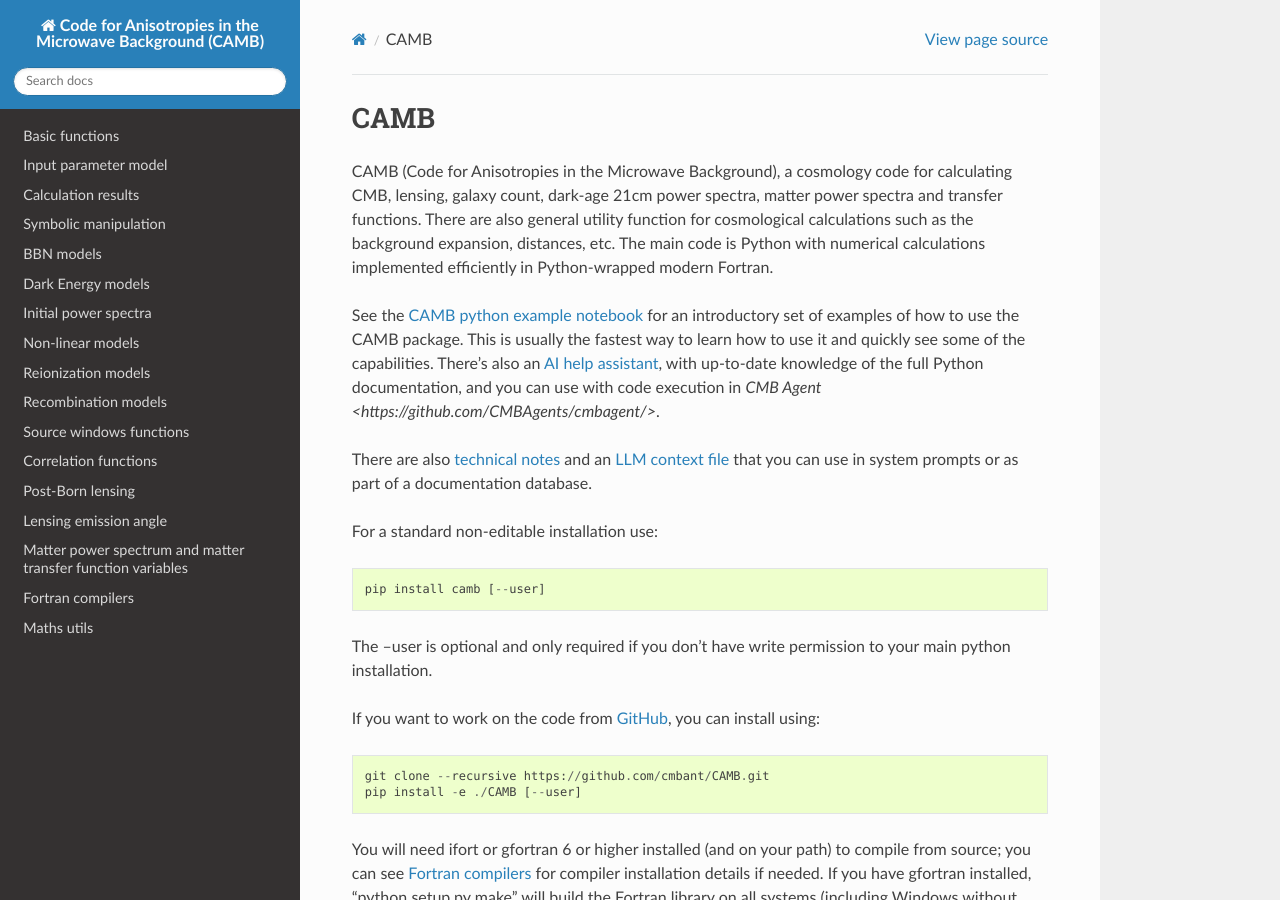
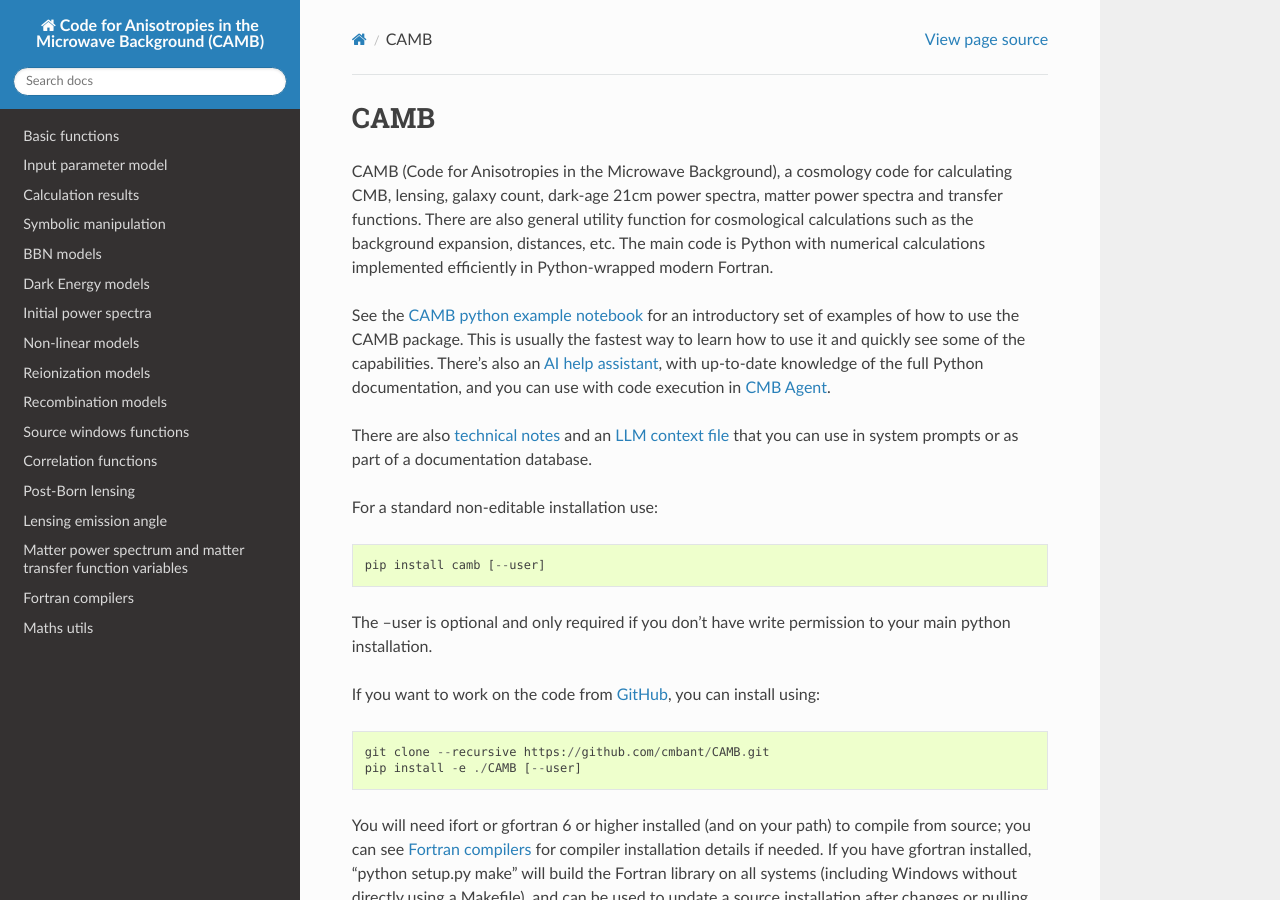
Before and after one commit to cmbant/CAMB, a Sphinx documentation site: the page built from docs/source/index.rst, in a window 1280 px wide and 900 px high. Built offline with Sphinx 7.4.7 and the Read the Docs theme 3.1.0, drawn with Linux system fonts in a browser that asks for light colours; pages that are not in the unit, such as notebooks, are missing from menus.

Commit message:
underscore

```diff
--- a/docs/source/index.rst
+++ b/docs/source/index.rst
@@ -10,7 +10,7 @@
 introductory set of examples of how to use the CAMB package. This is usually the fastest way to learn how to use it
 and quickly see some of the capabilities. There's also an `AI help assistant <https://cosmocoffee.info/help_assist.php>`_,
 with up-to-date knowledge of the full Python documentation,
-and you can use with code execution in `CMB Agent <https://github.com/CMBAgents/cmbagent/>`.
+and you can use with code execution in `CMB Agent <https://github.com/CMBAgents/cmbagent/>`_.
 
 There are also `technical notes <https://cosmologist.info/notes/CAMB.pdf>`_
 and an `LLM context file <https://camb.readthedocs.io/en/latest/_static/camb_docs_combined.md>`_ that you can use in
```
